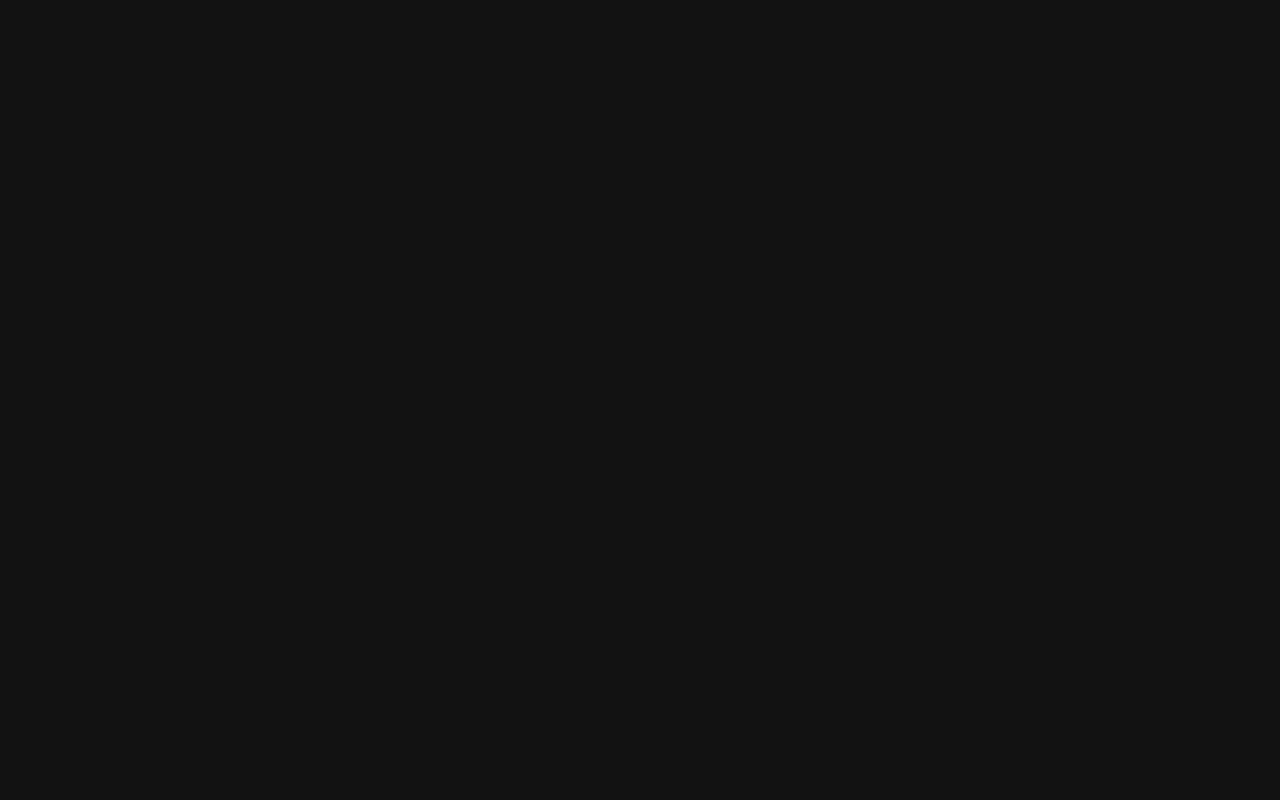
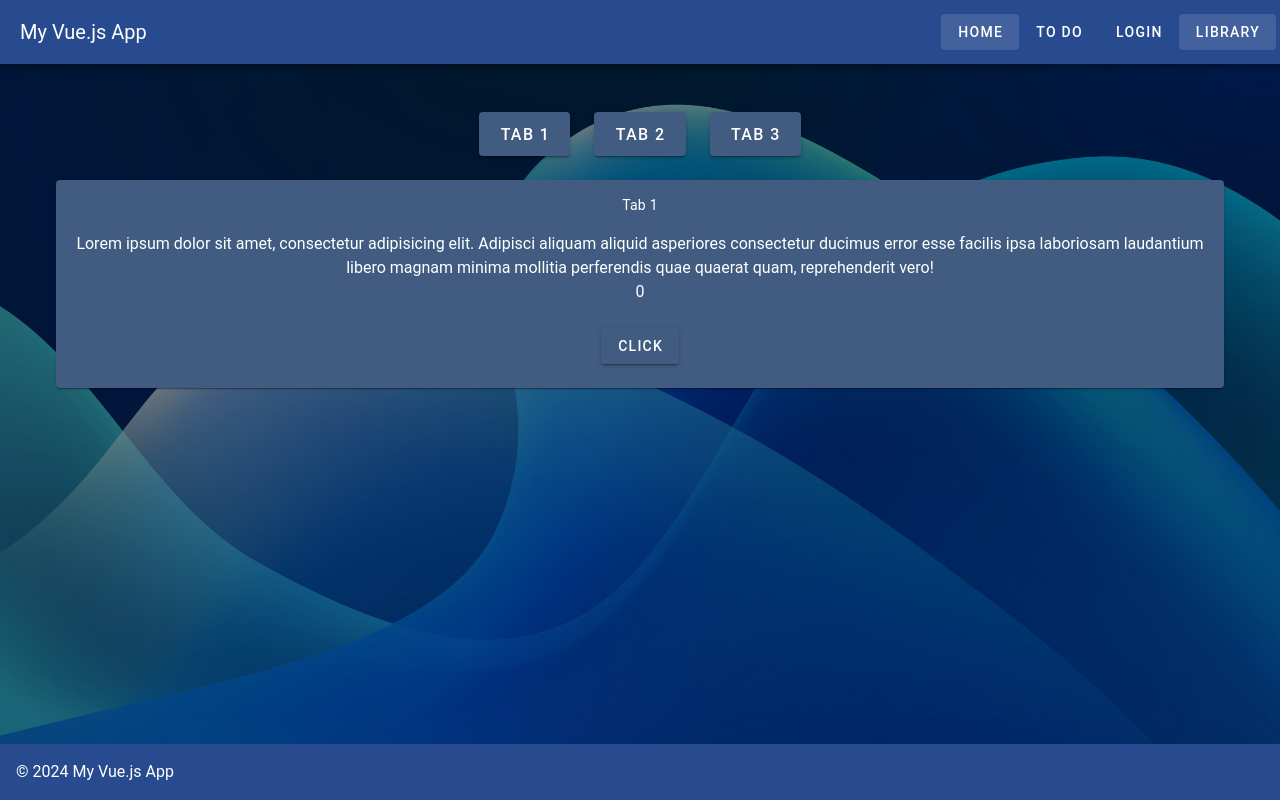
Before and after one commit to samirarezai/test-vuejs-3, a Vue app: page /library in a window 1280 px wide. Before the commit this address had no page. Built offline with nearby package versions, Linux system fonts and the light colour scheme; what @tanstack/vue-query would draw is missing.

Commit message:
feat(library): create a simple tab

```diff
--- a/src/components/Layout.vue
+++ b/src/components/Layout.vue
@@ -8,6 +8,7 @@
         <v-btn  to="/">Home</v-btn>
         <v-btn  to="/todo">To do</v-btn>
         <v-btn  to="/login">Login</v-btn>
+        <v-btn  to="/library">Library</v-btn>
       </v-app-bar>
       <v-main>
         <v-container class="text-center pt-12">
--- /dev/null
+++ b/src/fragments/library/Tab1.vue
@@ -0,0 +1,23 @@
+<template>
+  <v-card :text="'Tab 1'">
+
+    <p>Lorem ipsum dolor sit amet, consectetur adipisicing elit. Adipisci aliquam aliquid asperiores consectetur ducimus
+      error esse facilis ipsa laboriosam laudantium libero magnam minima mollitia perferendis quae quaerat quam,
+      reprehenderit vero!</p>
+    <p>{{count}}</p>
+    <v-btn class="my-6" @click="count++">
+      click
+    </v-btn>
+  </v-card>
+</template>
+<script>
+
+export default {
+  components: {},
+  data() {
+    return {
+      count: 0
+    }
+  }
+}
+</script>
--- /dev/null
+++ b/src/fragments/library/Tab2.vue
@@ -0,0 +1,12 @@
+<template>
+  <v-card :text="'Tab 2'">
+<p class="mb-6">Lorem ipsum dolor sit amet, consectetur adipisicing elit. Eaque, enim.</p>
+  </v-card>
+</template>
+<script>
+
+export default {
+  components: {}
+
+}
+</script>
--- /dev/null
+++ b/src/fragments/library/Tab3.vue
@@ -0,0 +1,12 @@
+<template>
+  <v-card :text="'Tab 3'">
+<p class="mb-6">Lorem ipsum dolor sit amet, consectetur adipisicing elit. Animi est ipsa iure nisi quis repellat reprehenderit vel vero voluptatum. Laudantium.</p>
+  </v-card>
+</template>
+<script>
+
+export default {
+  components: {}
+
+}
+</script>
--- a/src/main.ts
+++ b/src/main.ts
@@ -9,6 +9,7 @@ import Layout from "components/Layout.vue";
 import Home from 'pages/Home.vue';
 import Login from "pages/Login.vue";
 import Todo from "pages/Todo.vue";
+import Library from "pages/Library.vue";
 
 
 const router = createRouter({
@@ -22,6 +23,9 @@ const router = createRouter({
                 },
                 {
                     path: '/todo', name: 'Todos', component: Todo
+                },
+                {
+                    path: '/library', name: 'Library', component: Library
                 }
             ]
 
--- a/src/pages/Home.vue
+++ b/src/pages/Home.vue
@@ -2,9 +2,6 @@
 </script>
 
 <template>
-  <div>
-
-  </div>
   <v-container class="">
     <v-row no-gutters justify="center" align="center" class="min-h-[600px]">
       <v-col
--- /dev/null
+++ b/src/pages/Library.vue
@@ -0,0 +1,27 @@
+<template>
+  <div class="flex justify-center ga-6 mb-6">
+    <v-btn size="large" @click="activeComponent='Tab1'">Tab 1</v-btn>
+    <v-btn size="large" @click="activeComponent='Tab2'">Tab 2</v-btn>
+    <v-btn size="large" @click="activeComponent='Tab3'">Tab 3</v-btn>
+  </div>
+  <KeepAlive>
+    <component :is="activeComponent"/>
+  </KeepAlive>
+
+</template>
+<script>
+
+import Tab1 from "../fragments/library/Tab1.vue";
+import Tab2 from "../fragments/library/Tab2.vue";
+import Tab3 from "../fragments/library/Tab3.vue";
+
+export default {
+  components: {Tab3, Tab2, Tab1},
+  data() {
+    return {
+      activeComponent: "Tab1"
+    }
+  }
+
+}
+</script>
```
